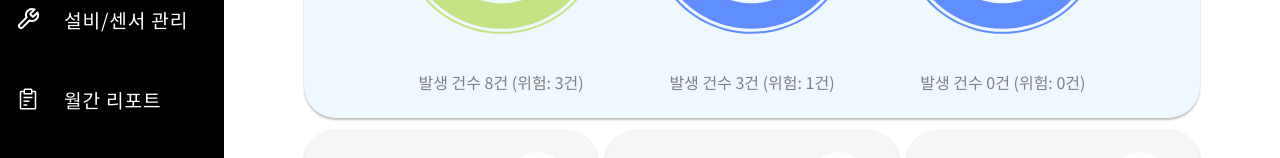
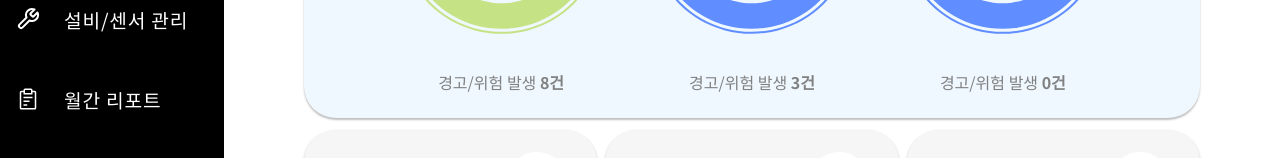
Before and after one commit to Fac2Real/FE, a React (Vite) app: page / in a window 1280 px wide. Shown: the part 399-557 px from the top of the page. Built offline with nearby package versions, Linux system fonts and the light colour scheme; no server answers.

Commit message:
fix | 없음 | 없음 | "발생 건수" 단어 수정 | 김예인

```diff
--- a/src/components/MainBox.jsx
+++ b/src/components/MainBox.jsx
@@ -88,9 +88,7 @@ function Donut({ report, color }) {
         </PieChart>
       </ResponsiveContainer>
       <p>
-        발생 건수 {report.warnCnt + report.dangerCnt}건 (위험:{" "}
-        {report.dangerCnt}
-        건)
+        경고/위험 발생 <strong>{report.warnCnt + report.dangerCnt}건</strong>
       </p>
     </div>
   );
```
